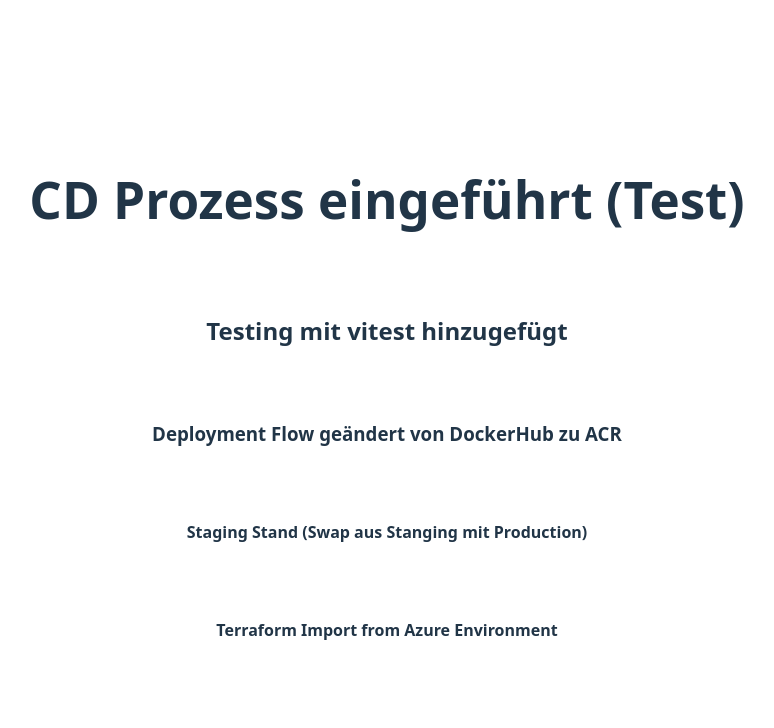
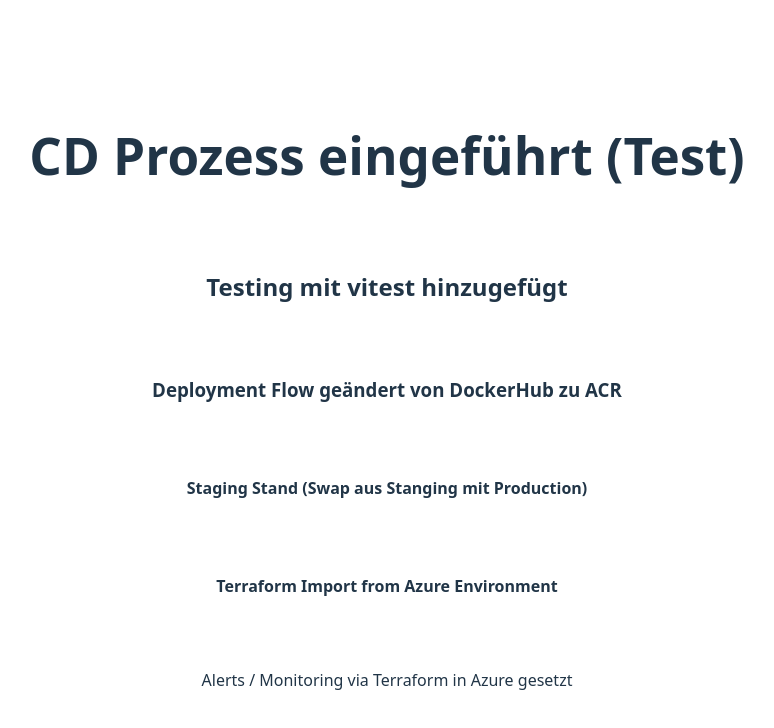
Before and after one commit to MaxPres13/project1-ci-cd, a React app in the folder frontend/: page / in a window 1280 px wide. Shown: the top 728 px of the page, without its empty margins (253-1027 px from the left). Built offline with nearby package versions, Linux system fonts and the light colour scheme; the HTML template or start-up script is replaced by a standard one.

Commit message:
alerts and monitoring

```diff
--- a/frontend/src/App.tsx
+++ b/frontend/src/App.tsx
@@ -7,6 +7,7 @@
 			<h3>Deployment Flow geändert von DockerHub zu ACR</h3>
 			<h4>Staging Stand (Swap aus Stanging mit Production)</h4>
 			<h4>Terraform Import from Azure Environment </h4>
+			<p>Alerts / Monitoring via Terraform in Azure gesetzt</p>
 		</div>
 	);
 }
```
Also changed, not shown: 1 other file (tests, documents, lock files or other folders).
